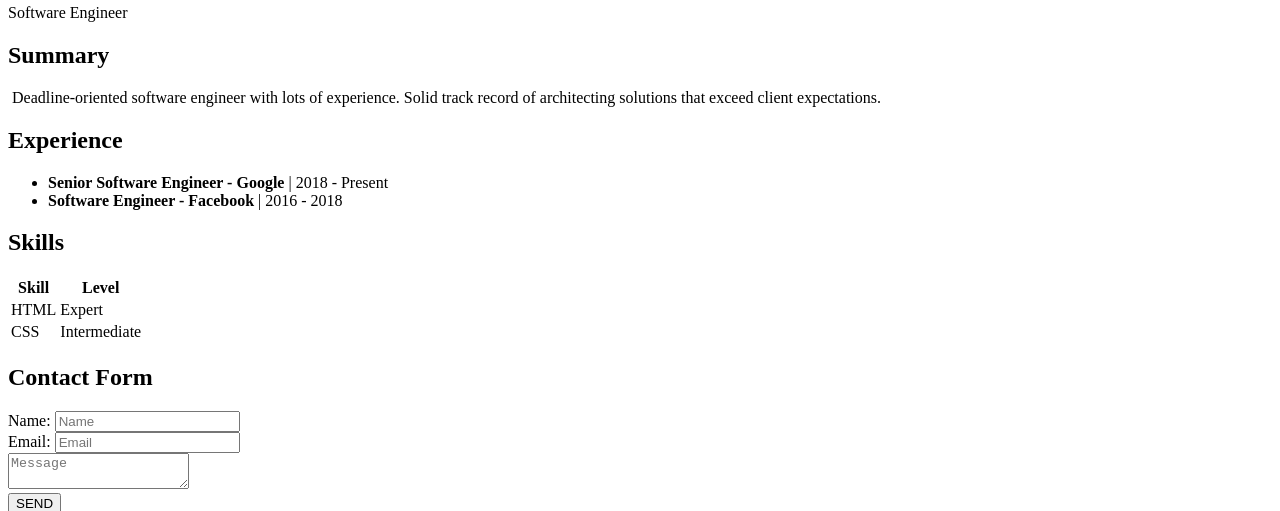
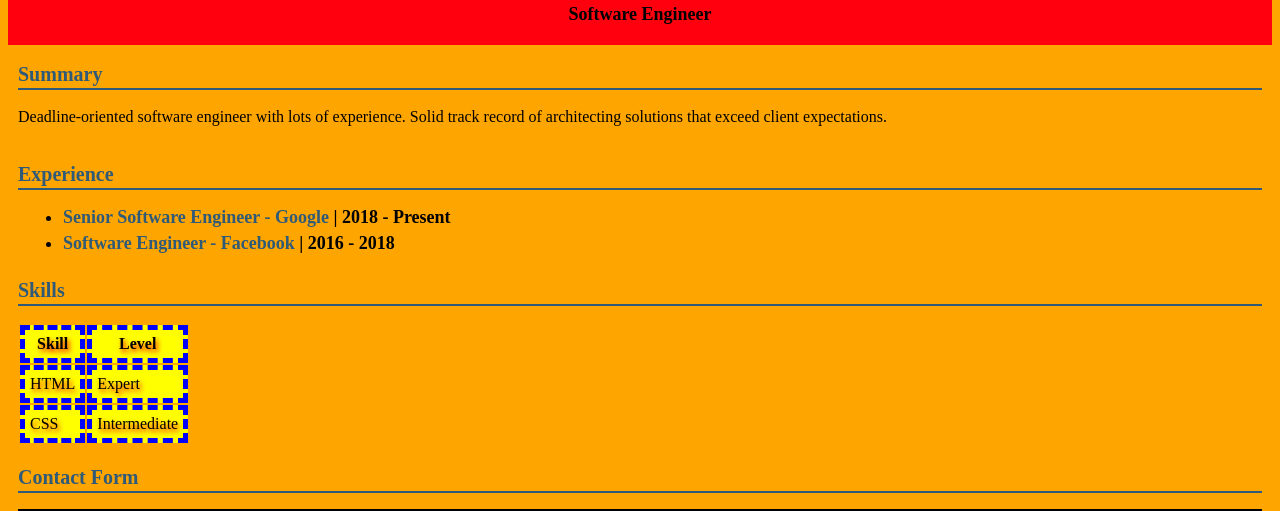
Before and after one commit to Parekhmeet2007/manthan_s.w.p.d, a plain HTML site: page index.html in a window 1280 px wide. Shown: the part 76-587 px from the top of the page. Drawn offline with Linux system fonts and the light colour scheme.

Commit message:
index.html

```diff
--- a/index.html
+++ b/index.html
@@ -1,5 +1,9 @@
 <!DOCTYPE html>
 <html>
+     <head>
+       <title>my resume</title>
+       <link rel="stylesheet" type="text/css" href="style.css"/>
+    </head>
     <body>
         <header>
         <h1>solanki Manthan</h1>
```
